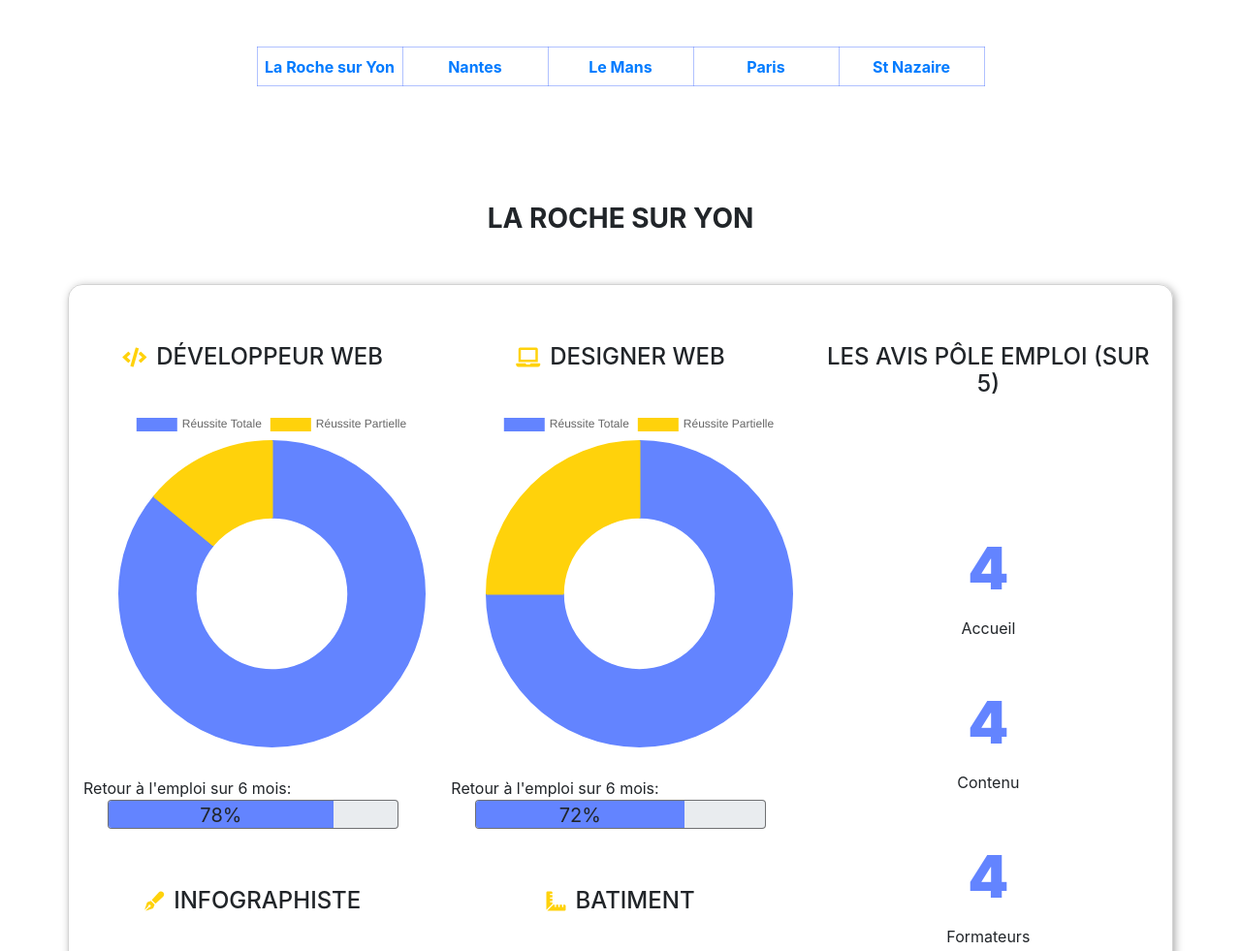
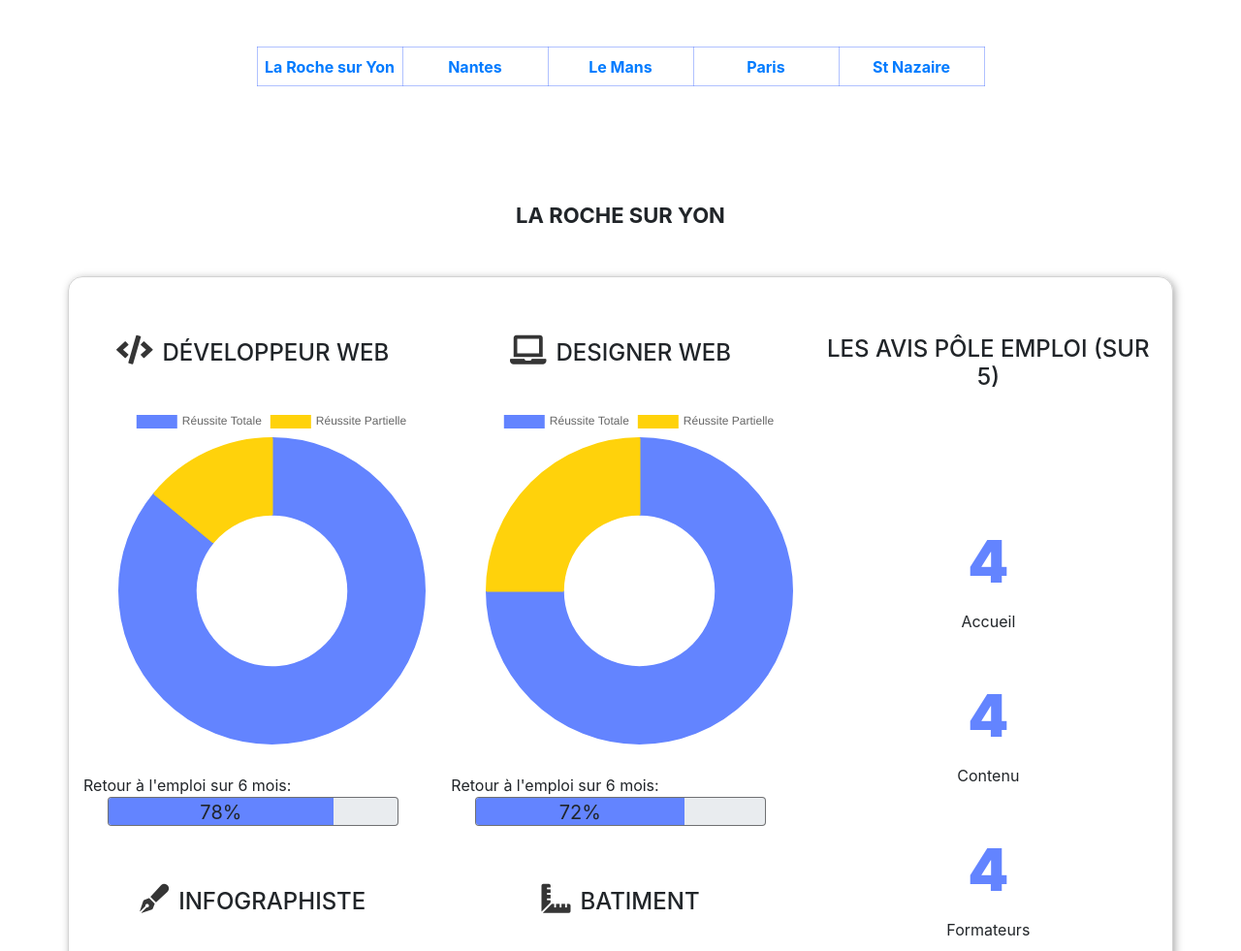
Before and after one commit to jkerdaffret/arinfocharts, a plain HTML site: page index.html in a window 1280 px wide. Shown: the top 981 px of the page at 97% size. Drawn offline with nearby package versions, Linux system fonts and the light colour scheme.

Commit message:
changement de couleur et de taille pour les icones

```diff
--- a/style.css
+++ b/style.css
@@ -61,6 +61,7 @@ h3 {
     margin: 120px 0 50px;
     font-weight: bold;
     text-transform: uppercase;
+    font-size: 22px;
 }
 
 h4 {
@@ -99,6 +100,6 @@ li {
 
 i {
     margin-right: 10px;
-    font-size: 20px;
-    color: rgb(255, 210, 11);
+    font-size: 30px;
+    color: rgb(53, 53, 53);
 }
```
